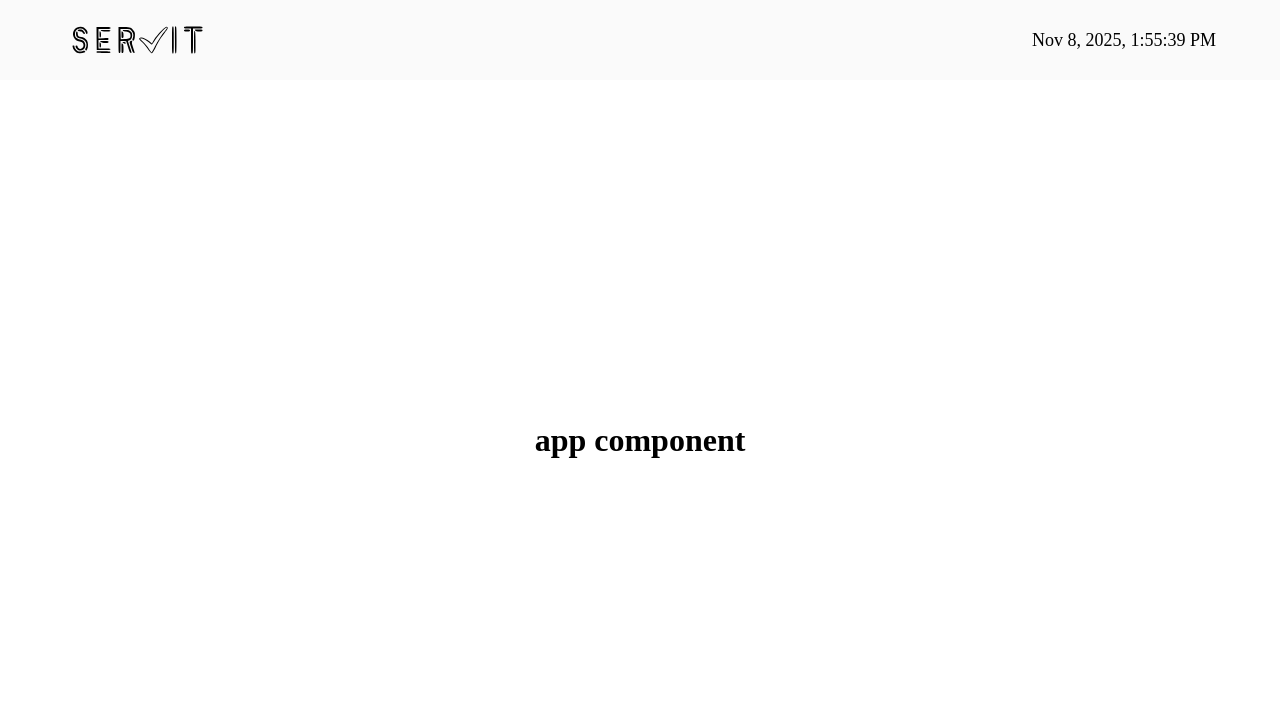
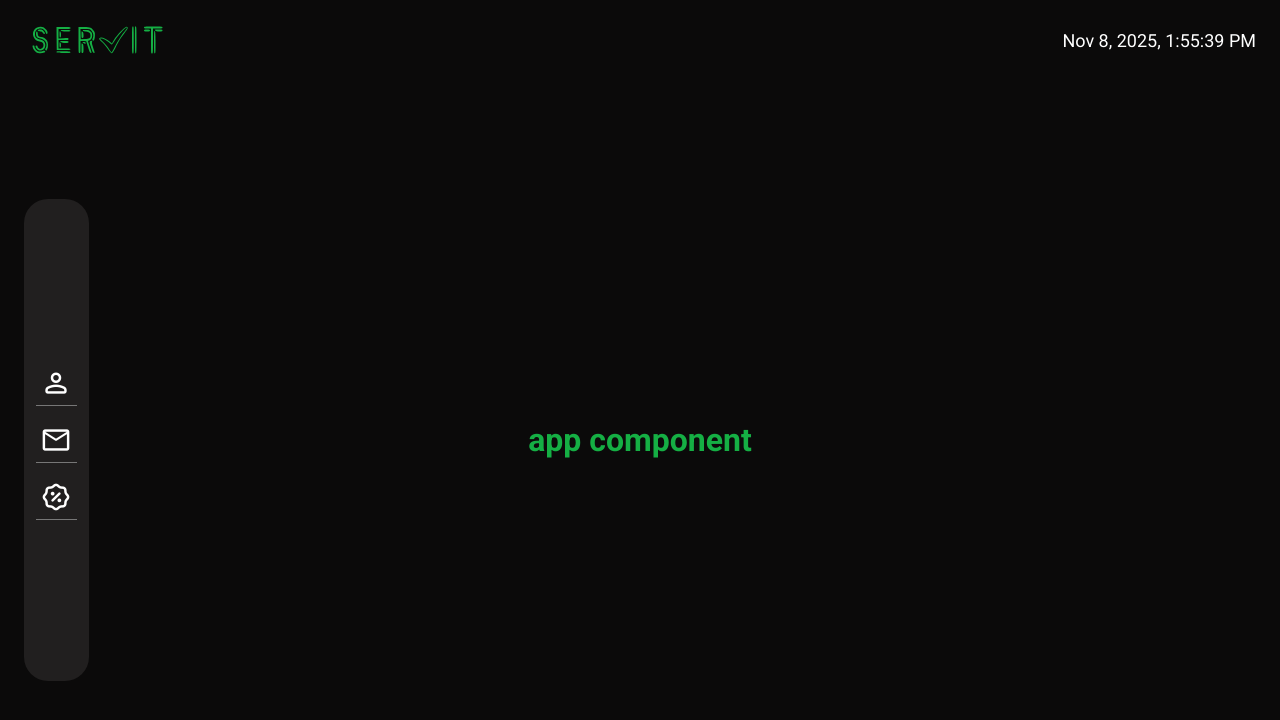
Before and after one commit to Oto-Gelashvili/crocoTask, an Angular app: page / in a window 1280 px wide. Shown: the top 720 px of the page. Built offline with nearby package versions, Linux system fonts and the light colour scheme.

Commit message:
feat: add sidebar

```diff
--- a/src/app/app.component.css
+++ b/src/app/app.component.css
@@ -6,6 +6,7 @@ main {
   align-items: center;
   justify-content: center;
   flex: 1;
+  color: var(--primary-color);
 }
 
 @media (max-width: 1023px) {
--- a/src/app/app.component.html
+++ b/src/app/app.component.html
@@ -1,4 +1,5 @@
 <app-header/>
+<app-navbar/>
 <main>
     <h1>app component</h1>
 </main>
--- a/src/app/app.component.ts
+++ b/src/app/app.component.ts
@@ -1,9 +1,10 @@
 import { Component } from '@angular/core';
 import { HeaderComponent } from './header/header.component';
+import { NavbarComponent } from './navbar/navbar.component';
 
 @Component({
   selector: 'app-root',
-  imports: [HeaderComponent],
+  imports: [HeaderComponent, NavbarComponent],
   templateUrl: './app.component.html',
   styleUrl: './app.component.css',
 })
--- a/src/app/header/header.component.css
+++ b/src/app/header/header.component.css
@@ -2,10 +2,10 @@ header {
   display: flex;
   justify-content: space-between;
   align-items: center;
-  padding: 1.8rem 6.4rem;
+  padding: 1.8rem 2.4rem;
   gap: 3.2rem;
-  color: #000;
-  background-color: #fafafa;
+  color: var(--text-color);
+  background-color: var(--background-color);
   position: fixed;
   width: 100%;
   top: 0;
@@ -15,8 +15,8 @@ header {
 header p {
   font-size: 1.8rem;
 }
-@media (max-width: 1023px) {
+/* @media (max-width: 1023px) {
   header {
     padding: 1.2rem 2rem;
   }
-}
+} */
--- a/src/app/header/logo/logo.component.html
+++ b/src/app/header/logo/logo.component.html
@@ -10,7 +10,7 @@
     <metadata>
         Created by potrace 1.10, written by Peter Selinger 2001-2011
     </metadata>
-    <g transform="translate(0.000000,84.000000) scale(0.100000,-0.100000)" fill="#000000" stroke="none">
+    <g transform="translate(0.000000,84.000000) scale(0.100000,-0.100000)" fill="#15AF44" stroke="none">
         <path d="M261 668 c-75 -39 -102 -123 -63 -197 23 -46 57 -69 116 -80 57 -10 76 -30 76 -78 0 -39 -30 -73 -63 -73 -27 0 -57 28 -57 53 0 10 -8 17 -20 17 -30 0 -25 -36 9 -71 22 -22 39 -29 68 -29 50 0 80 22 94 69 23 77 -30 151 -107 151 -21 0 -42 10 -63 29 -27 25 -31 36 -31 78 1 72 42 113 114 113 43 0 92 -39 101 -81 5 -21 12 -29 23 -27 21 4 18 43 -7 77 -48 68 -120 86 -190 49z"/>
         <path d="M1954 608 c-89 -91 -127 -139 -168 -210 l-28 -48 -46 39 c-51 43 -130 81 -167 81 -12 0 -29 -7 -36 -16 -12 -15 -6 -23 44 -68 32 -28 86 -91 120 -141 41 -59 69 -90 82 -90 13 0 33 29 75 111 69 137 106 195 189 303 51 66 62 87 54 100 -19 31 -38 21 -119 -61z m106 51 c0 -6 -18 -32 -41 -57 -62 -71 -141 -194 -204 -319 -31 -62 -60 -113 -64 -113 -4 0 -29 33 -54 74 -26 41 -76 101 -112 135 -36 33 -65 63 -65 66 0 3 10 5 23 5 34 0 120 -44 165 -84 22 -20 43 -36 48 -36 5 0 33 39 63 86 30 48 91 124 136 170 77 79 105 99 105 73z"/>
         <path d="M2160 420 c0 -250 1 -270 18 -270 16 0 17 20 17 270 0 250 -1 270 -17 270 -17 0 -18 -20 -18 -270z"/>
--- /dev/null
+++ b/src/app/navbar/navbar.component.css
@@ -0,0 +1,75 @@
+nav {
+  overflow: hidden;
+  position: fixed;
+  top: 8rem;
+  left: 2.4rem;
+  height: calc(100vh - 8rem);
+  z-index: 1000;
+  width: fit-content;
+  display: flex;
+  justify-content: center;
+  padding-block: 1.6rem;
+  align-items: center;
+}
+nav ul {
+  display: flex;
+  flex-direction: column;
+  height: fit-content;
+  border-radius: 24px;
+  background-color: var(--secondary-color);
+  padding: 1.2rem;
+  margin: 0;
+  height: 70%;
+  display: flex;
+  flex-direction: column;
+  align-items: center;
+  justify-content: center;
+  gap: 1.2rem;
+  transition: 0.4s;
+  width: 65px;
+  cursor: pointer;
+}
+nav ul li {
+  width: 100%;
+  list-style: none;
+  padding: 0.6rem 0.4rem;
+  border-bottom: 1px solid var(--border-color);
+  transition: 0.4s;
+}
+
+nav ul li a {
+  font-size: 1.8rem;
+  text-decoration: none;
+  display: flex;
+  justify-content: space-between;
+  align-items: center;
+  color: var(--text-color);
+}
+nav ul li p {
+  opacity: 0;
+  transition: 0.4s;
+  transform: translateX(-35px);
+}
+span {
+  font-size: 3.2rem;
+  color: var(--text-color);
+}
+nav ul:hover {
+  width: 138px;
+  padding: 0.8rem;
+}
+nav ul:hover li {
+  padding-inline: 0.8rem;
+}
+
+nav ul:hover li p {
+  opacity: 1;
+  transform: translateX(0);
+}
+nav ul li:hover {
+  background-color: var(--border-color);
+  border-radius: 8px;
+}
+nav ul li:active {
+  background-color: var(--background-color);
+}
--- /dev/null
+++ b/src/app/navbar/navbar.component.html
@@ -0,0 +1,28 @@
+<nav>
+    <ul>
+        <li>
+            <a href="#">
+                <span class="material-symbols-rounded ">
+                    person
+                </span>
+                <p>Users</p>
+            </a>
+        </li>
+        <li>
+            <a href="#">
+                <span class="material-symbols-rounded">
+                    mail
+                </span>
+                <p>Posts</p>
+            </a>
+        </li>
+        <li>
+            <a href="#">
+                <span class="material-symbols-rounded">
+                    percent_discount
+                </span>
+                <p>Promos</p>
+            </a>
+        </li>
+    </ul>
+</nav>
--- a/src/index.html
+++ b/src/index.html
@@ -5,6 +5,10 @@
         <title>CrocoServit</title>
         <base href="/">
         <meta name="viewport" content="width=device-width, initial-scale=1">
+        <link rel="preconnect" href="https://fonts.googleapis.com">
+        <link rel="preconnect" href="https://fonts.gstatic.com" crossorigin>
+        <link href="https://fonts.googleapis.com/css2?family=Roboto:ital,wght@0,100..900;1,100..900&display=swap" rel="stylesheet">
+        <link rel="stylesheet" href="https://fonts.googleapis.com/css2?family=Material+Symbols+Rounded:opsz,wght,FILL,GRAD@20..48,100..700,0..1,-50..200">
         <link rel="icon" type="image/x-icon" href="favi.svg">
     </head>
     <body>
--- a/src/styles.css
+++ b/src/styles.css
@@ -1,3 +1,11 @@
+:root {
+  --primary-color: #15af44;
+  --secondary-color: #211f1f;
+  --background-color: #0b0a0a;
+  --text-color: #ffffff;
+  --border-color: #777;
+}
+
 /* 1. Use a more-intuitive box-sizing model */
 *,
 *::before,
@@ -65,6 +73,11 @@ h5,
 h6 {
   text-wrap: balance;
 }
+ul {
+  list-style: none;
+  padding: unset;
+  margin: unset;
+}
 
 /*
   10. Create a root stacking context
@@ -78,6 +91,8 @@ html {
 }
 body {
   font-size: 1.6rem;
+  background-color: var(--background-color);
+  font-family: "Roboto", sans-serif;
 }
 app-root {
   display: flex;
```
Also changed, not shown: src/app/navbar/navbar.component.ts (added, +11 -0 lines).
